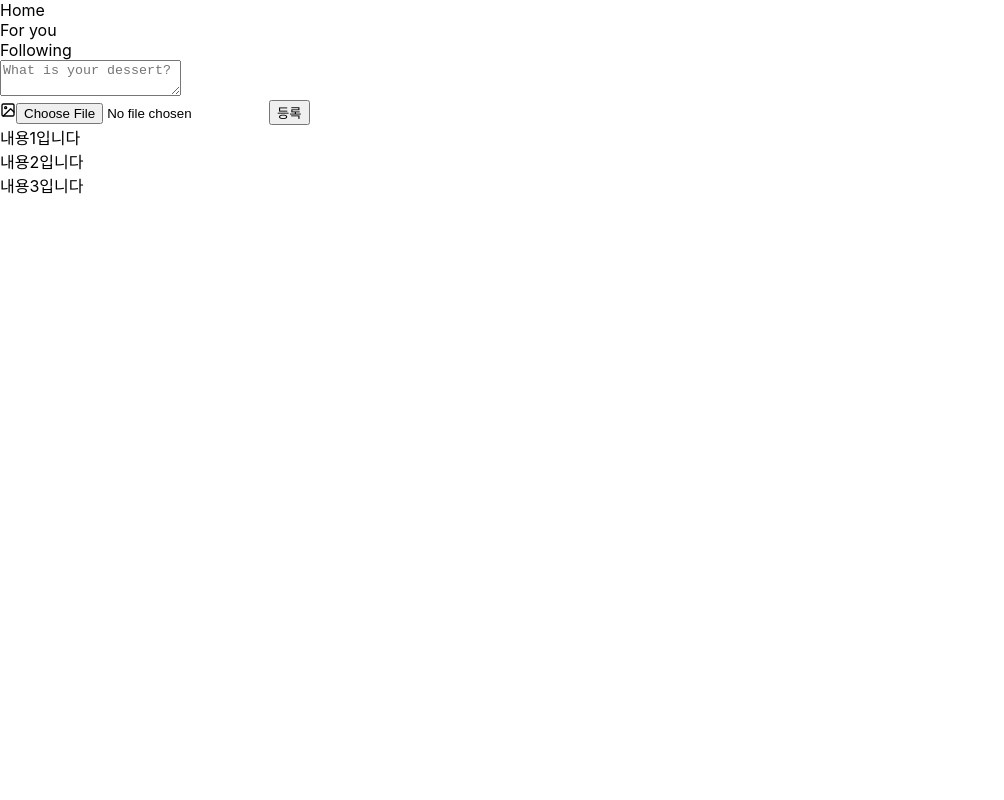
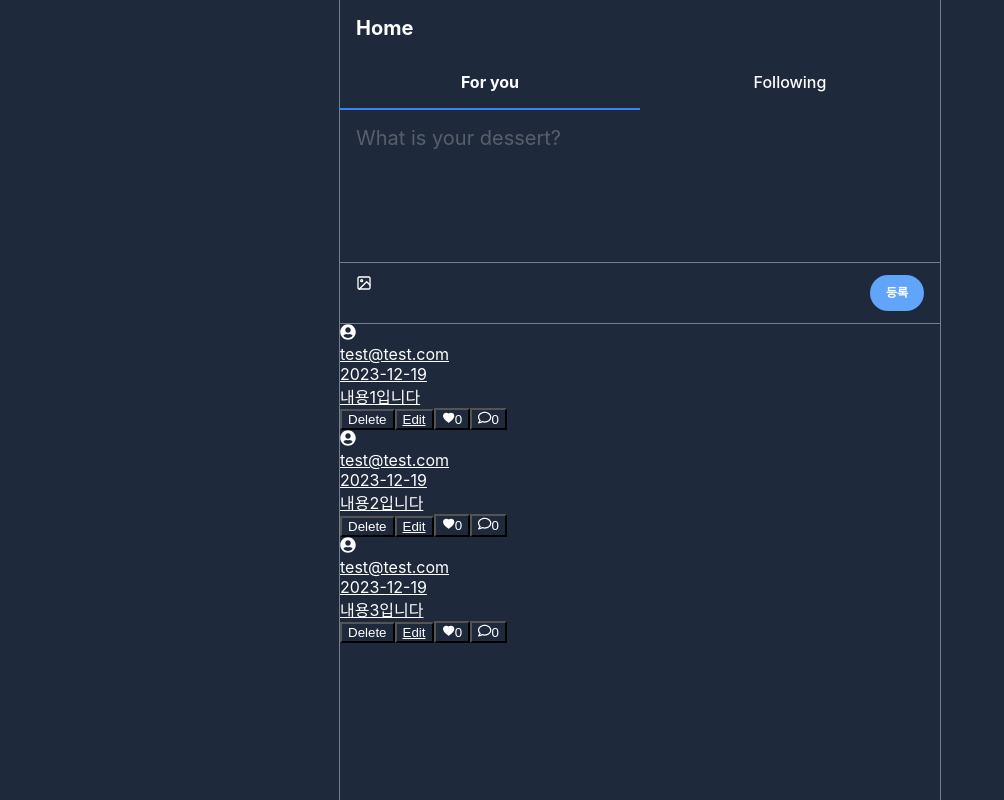
Before and after one commit to Daily-manjoo/Sweeter, a React (Create React App) app: page / in a window 1280 px wide. Shown: the whole page, without its empty margins (0-1004 px from the left). Built offline with nearby package versions, Linux system fonts and the light colour scheme.

Commit message:
scss 중간 스타일링

```diff
--- a/src/index.scss
+++ b/src/index.scss
@@ -1,13 +1,125 @@
+$background: #1e293b;
+$activeBg: #283345;
+$white: #ffffff;
+$border: #708090;
+$primaryColor: #60a5fa;
+$grayText: #585f6b;
+$activeBorder: #3b82f6;
+$danger: #dc2626;
+$danger: #dc26268e;
+$gray: #6b7280;
+
+$font: -apple-system, BlinkMacSystemFont, 'Segoe UI', 'Roboto', 'Oxygen',
+'Ubuntu', 'Cantarell', 'Fira Sans', 'Droid Sans', 'Helvetica Neue',
+sans-serif;
+
+// 전체 레이아웃
 body {
   margin: 0;
-  font-family: -apple-system, BlinkMacSystemFont, 'Segoe UI', 'Roboto', 'Oxygen',
-    'Ubuntu', 'Cantarell', 'Fira Sans', 'Droid Sans', 'Helvetica Neue',
-    sans-serif;
+  font-family: $font;
   -webkit-font-smoothing: antialiased;
   -moz-osx-font-smoothing: grayscale;
 }
 
-code {
-  font-family: source-code-pro, Menlo, Monaco, Consolas, 'Courier New',
-    monospace;
+* {
+  background-color: $background;
+  color: $white;
 }
+
+.layout {
+  max-width: 600px;
+  margin: 0 auto;
+  position: relative;
+  border-left: 1px solid $border;
+  border-right: 1px solid $border;
+  min-height: 100vh;
+}
+
+.button {
+  padding: 0.2rem 0.8rem;
+  border-radius: 999px;
+  font-size: 12px;
+  line-height: 1.25rem;
+  font-weight: 600;
+  border: none;
+  cursor: pointer;
+  box-shadow: 0 1px 2px 0 rgba(0,0,0,0.05);
+}
+
+// home 레이아웃
+
+.home {
+  &__title {
+    padding: 16px;
+    font-weight: 700;
+    font-size: 20px;
+  }
+
+  &__tabs {
+    width: 100%;
+    display: grid;
+    grid-template-columns: repeat(2, minmax(0, 1fr));
+  }
+
+  &__tab {
+    text-align: center;
+    font-weight: 500;
+    padding: 16px;
+    cursor: pointer;
+
+    &--active {
+      font-weight: 700;
+      border-bottom: 2px solid $activeBorder;
+    }
+
+    &:hover, &:focus {
+      background-color: $activeBg;
+    }
+  }
+}
+
+.post-form {
+  &__textarea {
+    font-family: $font;
+    min-height: 120px;
+    display: block;
+    width: calc(100% - 32px);
+    padding: 16px;
+    border: none;
+    resize: none;
+    outline: none;
+    font-size: 20px;
+    border-bottom: 1px solid $border;
+
+    &::placeholder {
+      font-family: $font;
+      color: $grayText;
+      font-size: 20px;
+    }
+  }
+
+  &__submit-area {
+    display: flex;
+    padding: 0.75rem 1rem;
+    justify-content: space-between;
+    border-bottom: 1px solid $border;
+
+    .post-form__title {
+      padding: 0 1rem;
+      display: flex;
+      flex-direction: column;
+      justify-content: center;
+      cursor: pointer;
+    }
+
+    .hidden {
+      display: none;
+    }
+  }
+
+  &__submit-btn {
+    @extend .button; //클래스 가져오기
+    padding: 0.5rem 1rem;
+    background-color: $primaryColor;
+  }
+}
--- a/src/pages/home/index.tsx
+++ b/src/pages/home/index.tsx
@@ -1,11 +1,18 @@
 import { FiImage } from "react-icons/fi";
+import { Link } from "react-router-dom";
+import { FaUserCircle, FaRegComment } from "react-icons/fa";
+import { AiFillHeart } from "react-icons/ai";
 
 export interface PostProps {
     id: string;
     email: string;
     content: string;
-    createAt: string;
+    createdAt: string;
     uid: string;
+    profileUrl?: string; //선택사항(옵셔널)
+    likes?: string[];
+    likeCount?: number;
+    comments?: any;
 }
 
 const posts: PostProps[] = [
@@ -13,27 +20,31 @@ const posts: PostProps[] = [
         id: "1",
         email: "test@test.com",
         content: "내용1입니다",
-        createAt: "2023-12-19",
+        createdAt: "2023-12-19",
         uid: '123123',
     },
     {
         id: "2",
         email: "test@test.com",
         content: "내용2입니다",
-        createAt: "2023-12-19",
+        createdAt: "2023-12-19",
         uid: '123123',
     },
     {
         id: "3",
         email: "test@test.com",
         content: "내용3입니다",
-        createAt: "2023-12-19",
+        createdAt: "2023-12-19",
         uid: '123123',
     },
 ]
 
 export default function HomePage(){
     const handleFileUpload = () => {
+
+    }
+
+    const handleDelete = () => {
 
     }
     return (
@@ -58,7 +69,40 @@ export default function HomePage(){
             <div className="post">
                 {posts?.map((post)=> (
                     <div className="post__box" key={post?.id}>
-                        {post?.content}
+                        <Link to={`/posts/${post?.id}`}>
+                            <div className="post__box-profile">
+                                <div className="post__flex">
+                                    {post?.profileUrl ? (<img src={post.profileUrl} alt="profile" className="post__boc-profile-img" />
+                                    ) : (
+                                    <FaUserCircle className="post__box-profile-icon" />
+                                    )}
+                                    <div className="post__email">{post?.email}</div>
+                                    <div className="post__createAt">{post?.createdAt}</div>
+                                </div>
+                                <div className="post__box-content">{post?.content}</div>
+                            </div>
+                        </Link>
+                        <div className="post__box-footer">
+                            {/* post.uid === user.uid일 때 */}
+                            <>
+                            <button type="button" className="post__delete" onClick={handleDelete}>
+                                Delete
+                            </button>
+                            <button type="button" className="post__edit">
+                                <Link to={`/posts/edit/${post?.id}`}>
+                                    Edit
+                                </Link>
+                            </button>
+                            <button type="button" className="post__likes">
+                                <AiFillHeart />
+                                {post?.likeCount || 0}
+                            </button>
+                            <button type="button" className="post__comments">
+                                <FaRegComment />
+                                {post?.comments?.length || 0}
+                            </button>
+                            </>
+                        </div>
                     </div>
                 ))}
             </div>
```
